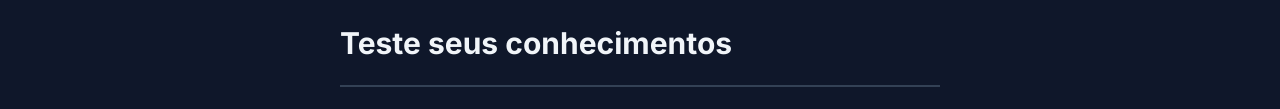
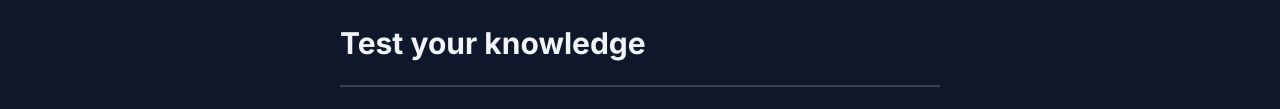
Before and after one commit to pedrodapp/nlw-expert, a plain HTML site: page index.html in a window 1280 px wide. Shown: the part 387-496 px from the top of the page. Drawn offline with Linux system fonts and the light colour scheme.

Commit message:
Update index.html

```diff
--- a/index.html
+++ b/index.html
@@ -10,7 +10,7 @@
   <main>
     <header>
       <img src="https://gist.githubusercontent.com/maykbrito/f47569e32fb2b21f2ecc9f4c035c141f/raw/a45997404564112d7596fbb1b9cad5de5521927e/logo.svg" alt="logo-nlw-expert">
-      <h1>Teste seus conhecimentos</h1>
+      <h1>Test your knowledge</h1>
     </header>
 
     <div id="quiz">
```
